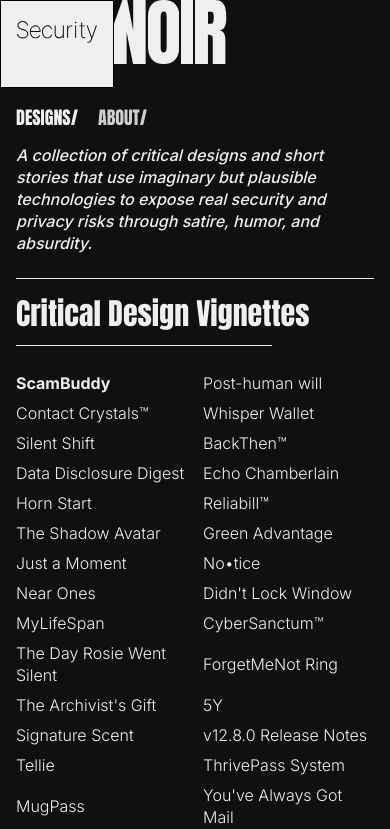
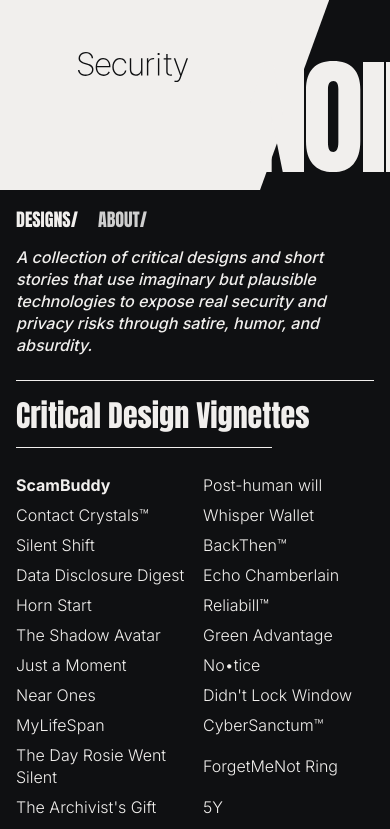
Before and after one commit to LeahZK/security-noir, a React (Vite) app: page / in a window 390 px wide. Shown: the top 829 px of the page. Built offline with nearby package versions, Linux system fonts and the light colour scheme; a web font is replaced by a local one.

Commit message:
Update DesignPageResponsive.tsx

```diff
--- a/src/components/DesignPageResponsive.tsx
+++ b/src/components/DesignPageResponsive.tsx
@@ -307,6 +307,23 @@ const designVignettes: DesignVignette[] = [
   }
 ];
 
+/* ============================================================
+   SHARED DIAGONAL GEOMETRY
+   Both the header wedge and the content wedge derive their
+   diagonal from this ONE angle, so they are guaranteed to be
+   parallel at every screen width.
+   SKEW_DEG = degrees the diagonal leans from vertical.
+   Increase = more slanted. Decrease = more upright.
+   ============================================================ */
+const SKEW_DEG = 20;
+const SKEW_TAN = Math.tan((SKEW_DEG * Math.PI) / 180);
+
+// Horizontal run (px) a diagonal covers over a given height (px)
+const runFor = (heightPx: number) => heightPx * SKEW_TAN;
+
+const HEADER_H = 190;   // header height on desktop (px)
+const CONTENT_H = 880;  // content wedge height (px)
+
 export default function DesignPageResponsive({ onNavigate }: DesignPageResponsiveProps) {
   const [selectedDesign, setSelectedDesign] = useState<DesignVignette | null>(designVignettes[0]);
 
@@ -326,22 +343,35 @@ export default function DesignPageResponsive({ onNavigate }: DesignPageResponsiv
   };
 
   return (
-    <div className="w-full overflow-x-hidden bg-[#0f1012]">
+    <div className="w-full overflow-x-hidden bg-[#f1efed]">
 
       {/* ═══ HEADER (dark background) ═══ */}
       <header className="bg-[#0f1012] text-[#f1efed]">
 
         {/* Top section: logo (left) + nav + tagline (right) */}
-        <div className="flex flex-col lg:flex-row lg:items-start lg:justify-between">
+        <div className="flex flex-col lg:flex-row lg:items-center lg:justify-between">
 
-          {/* LEFT: Logo block with border (Figma Rectangle 4) */}
-          <div className="flex items-end flex-shrink-0">
-            {/* Bordered container holding the Security wordmark */}
+          {/* LEFT: grey wedge holding "Security", NOIR sits on the dark side.
+              The wedge's slanted right edge is the divider between the two. */}
           <div
-              className="border border-black bg-[#f1efed] flex flex-col px-4 pt-5 pb-4 sm:px-6 lg:pl-[101px] lg:pr-8 lg:pt-[74px] lg:pb-0 self-stretch lg:[clip-path:polygon(0%_0%,100%_0%,0%_100%)]"
+            className="relative flex-shrink-0 w-full lg:w-auto"
+            style={{ height: `${HEADER_H}px` }}
           >
+            {/* Grey wedge. Its right edge runs at exactly SKEW_DEG from vertical,
+                the same angle as the content wedge below. */}
+            <div
+              aria-hidden="true"
+              className="absolute inset-y-0 left-0 bg-[#f1efed]"
+              style={{
+                width: `${260 + runFor(HEADER_H)}px`,
+                clipPath: `polygon(0 0, ${260 + runFor(HEADER_H)}px 0, 260px 100%, 0 100%)`,
+              }}
+            />
+
+            {/* "Security" — sits on the grey side */}
             <svg
-                className="w-20 sm:w-24 lg:w-[97px] h-auto"
+              className="absolute w-[110px] lg:w-[130px] h-auto"
+              style={{ left: '78px', top: '52px' }}
               fill="none"
               viewBox="0 0 97.0622 26.5134"
             >
@@ -354,26 +384,24 @@ export default function DesignPageResponsive({ onNavigate }: DesignPageResponsiv
               <path d={svgPaths.p3c5f4500} fill="#0F1012" />
               <path d={svgPaths.p38a85680} fill="#0F1012" />
             </svg>
-            </div>
 
-            {/* NOIR. letters – outside the bordered box */}
-            <div className="flex items-end gap-0.5 pb-6 lg:pb-8">
-              <svg className="h-16 sm:h-20 lg:h-[93px] w-auto" fill="none" viewBox="0 0 45.8477 92.6943">
+            {/* NOIR — sits on the dark side, right of the diagonal */}
+            <div
+              className="absolute flex items-end gap-0.5"
+              style={{ left: '250px', bottom: '18px' }}
+            >
+              <svg className="h-[110px] w-auto" fill="none" viewBox="0 0 45.8477 92.6943">
                 <path d={svgPaths.p18a72800} fill="#F1EFED" />
               </svg>
-              <svg className="h-16 sm:h-20 lg:h-[94px] w-auto" fill="none" viewBox="0 0 46 94">
+              <svg className="h-[111px] w-auto" fill="none" viewBox="0 0 46 94">
                 <path d={svgPaths.p34a54771} fill="#F1EFED" />
               </svg>
-              <svg className="h-16 sm:h-20 lg:h-[93.5px] w-auto" fill="none" viewBox="0 0 18.0657 93.5167">
+              <svg className="h-[110.5px] w-auto" fill="none" viewBox="0 0 18.0657 93.5167">
                 <path d={svgPaths.p8082e80} fill="#F1EFED" />
               </svg>
-              <svg className="h-16 sm:h-20 lg:h-[93.5px] w-auto" fill="none" viewBox="0 0 45.6957 93.5167">
+              <svg className="h-[110.5px] w-auto" fill="none" viewBox="0 0 45.6957 93.5167">
                 <path d={svgPaths.p27865e00} fill="#F1EFED" />
               </svg>
-              <span
-                style={{ fontFamily: "'Anton', sans-serif" }}
-                className="text-4xl sm:text-5xl lg:text-6xl text-[#f1efed] leading-none self-end pb-1"
-              ></span>
             </div>
           </div>
 
@@ -442,7 +470,7 @@ export default function DesignPageResponsive({ onNavigate }: DesignPageResponsiv
 
       {/* ═══ CONTENT SECTION ═══ */}
       {/* Ivory base; dark triangle and right strip overlaid at fixed size on desktop */}
-      <div className="relative bg-[#f1efed] min-h-screen">
+      <div className="relative bg-[#f1efed] min-h-screen flex flex-col">
 
         {/* Dark right margin strip — always visible on desktop */}
         <div className="hidden lg:block absolute right-0 top-0 bottom-0 w-[14.6%] bg-[#0f1012]" />
@@ -450,10 +478,14 @@ export default function DesignPageResponsive({ onNavigate }: DesignPageResponsiv
         {/* Dark triangle — fixed 880px height so it never moves when story changes */}
         <div
           className="hidden lg:block absolute left-0 top-0 bg-[#0f1012] pointer-events-none"
-          style={{ width: '27.5%', height: '880px', clipPath: 'polygon(0 0, 100% 0, 0 100%)' }}
+          style={{
+            width: `${runFor(CONTENT_H)}px`,
+            height: `${CONTENT_H}px`,
+            clipPath: 'polygon(0 0, 100% 0, 0 100%)',
+          }}
         />
 
-        <main className="relative">
+        <main className="relative flex-1">
 
           {/* Chevrons — match Figma size (48 × 48 visible icon) */}
           <div className="flex justify-end gap-1 pt-6 pr-4 sm:pr-8 lg:pr-[25%]">
```
Lines whose indentation alone changed are shown as unchanged.
